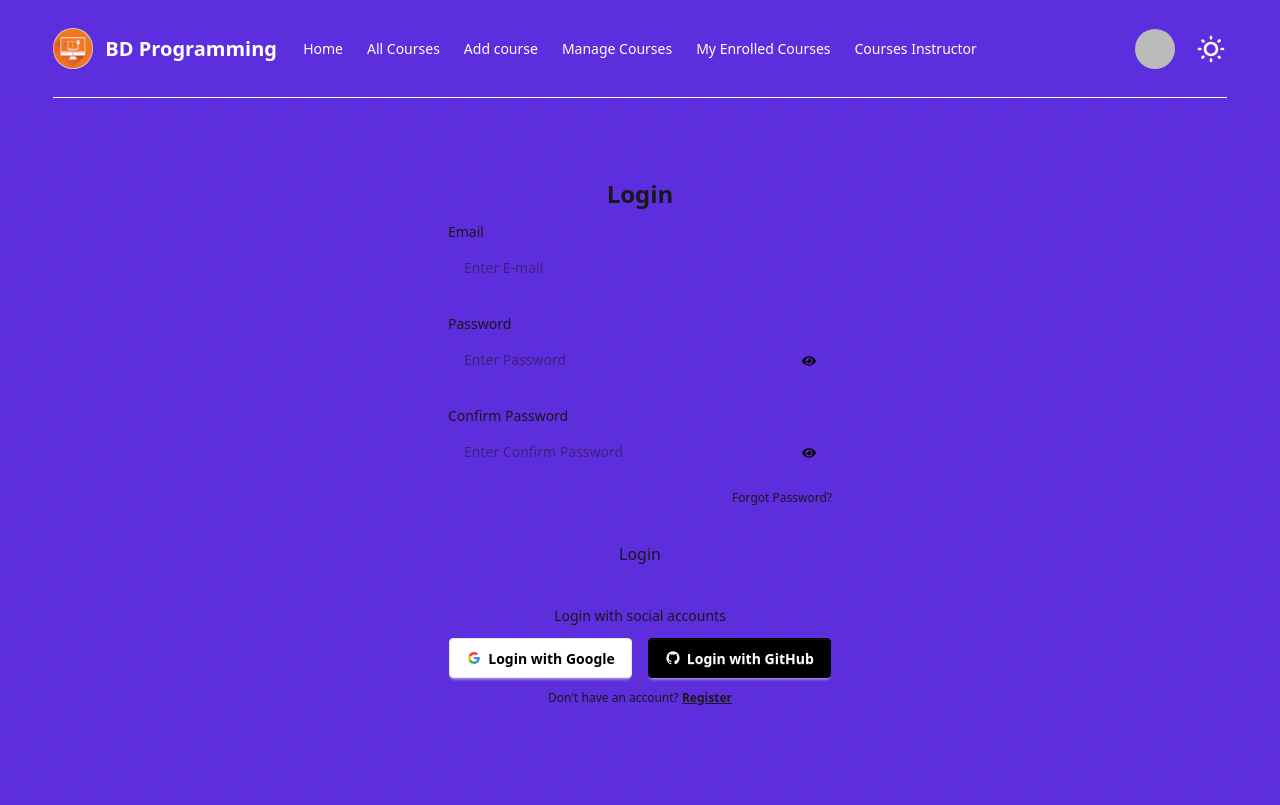
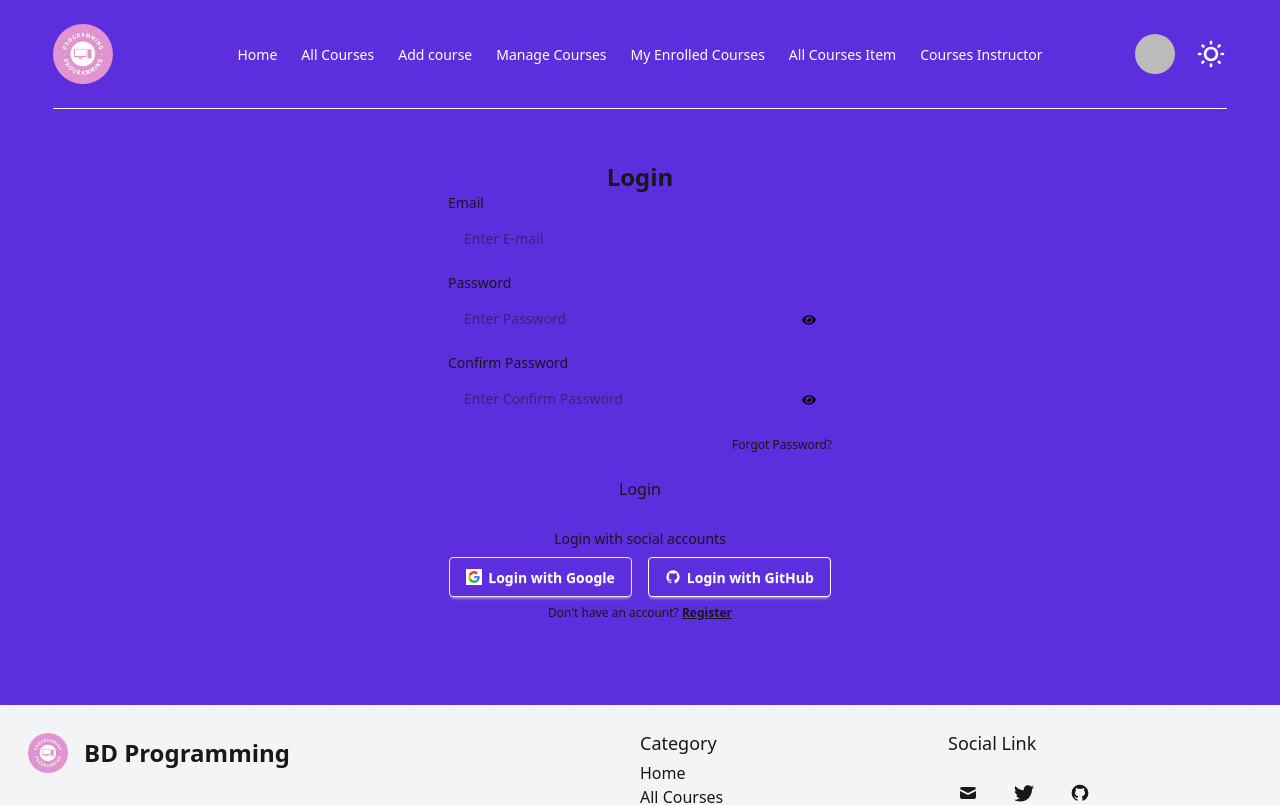
Before and after one commit to tushar-hossain/Course_Management_System, a React (Vite) app in the folder course-management-system-client/: page /login in a window 1280 px wide. Shown: the top 805 px of the page. Built offline with nearby package versions, Linux system fonts and the light colour scheme; no server answers; sample sign-in values are in the browser's storage.

Commit message:
all course item added to table formate

```diff
--- a/course-management-system-client/index.html
+++ b/course-management-system-client/index.html
@@ -2,7 +2,7 @@
 <html lang="en">
   <head>
     <meta charset="UTF-8" data-theme="light" />
-    <link rel="icon" type="image/svg+xml" href="/logo.png" />
+    <link rel="icon" type="image/svg+xml" href="/images.jpeg" />
     <meta name="viewport" content="width=device-width, initial-scale=1.0" />
     <title>Course Management System</title>
   </head>
--- /dev/null
+++ b/course-management-system-client/src/Pages/CoursesItem/CoursesItem.jsx
@@ -0,0 +1,88 @@
+import React from "react";
+import { FaEdit } from "react-icons/fa";
+import { Link, useLoaderData } from "react-router";
+import { FaArrowUpRightFromSquare } from "react-icons/fa6";
+
+const CoursesItem = () => {
+  const courseData = useLoaderData();
+
+  return (
+    <div className="py-12 w-11/12 mx-auto">
+      <h1 className="text-xl md:text-2xl lg:text-4xl font-semibold mb-10 text-white">
+        My Posted Course
+      </h1>
+
+      <div className="overflow-x-auto text-white">
+        <table className="table">
+          {/* head */}
+          <thead>
+            <tr className="text-base-300">
+              <th>#</th>
+              <th>Name</th>
+              <th>Course</th>
+              <th>Description</th>
+              <th>Course Fee</th>
+              <th>Start Date</th>
+              <th></th>
+            </tr>
+          </thead>
+          <tbody>
+            {/* row 1 */}
+            {courseData.map((course, index) => {
+              const {
+                _id,
+                name,
+                description,
+                instructor,
+                image,
+                title,
+                amount,
+                startDate,
+              } = course || {};
+              return (
+                <tr key={_id}>
+                  <td>{index + 1}</td>
+                  <td>
+                    <div className="flex items-center gap-3">
+                      <div className="avatar">
+                        <div className="mask mask-squircle h-12 w-12">
+                          <img
+                            src={image}
+                            alt="Avatar Tailwind CSS Component"
+                          />
+                        </div>
+                      </div>
+                      <div>
+                        <div className="font-bold">{name}</div>
+                      </div>
+                    </div>
+                  </td>
+                  <td>
+                    {title}
+                    <br />
+                    <span className="badge badge-ghost badge-sm">
+                      {instructor}
+                    </span>
+                  </td>
+                  <td>{description.slice(0, 20)}...</td>
+                  <td>{amount}</td>
+                  <td>{startDate}</td>
+                  <th className="flex items-center gap-3">
+                    <Link to={`/course-details/${_id}`}>
+                      <button className="p-3 bg-base-300 rounded-lg cursor-pointer hover:shadow-[0_20px_50px_rgba(8,_112,_184,_0.7)] text-[#5d2ede]">
+                        {" "}
+                        <FaArrowUpRightFromSquare size={20} />{" "}
+                      </button>
+                    </Link>
+                  </th>
+                </tr>
+              );
+            })}
+          </tbody>
+        </table>
+      </div>
+    </div>
+  );
+};
+
+export default CoursesItem;
--- a/course-management-system-client/src/Pages/Home/Home.jsx
+++ b/course-management-system-client/src/Pages/Home/Home.jsx
@@ -28,7 +28,7 @@ const Home = () => {
       </section>
 
       {/* Popular Course section */}
-      <section className="w-11/12 mx-auto  py-8">
+      <section className="w-11/12 mx-auto py-8">
         <PopularCourse />
       </section>
 
--- a/course-management-system-client/src/Pages/PopularCourse/PopularCourseCard.jsx
+++ b/course-management-system-client/src/Pages/PopularCourse/PopularCourseCard.jsx
@@ -20,7 +20,7 @@ const PopularCourseCard = ({ PopularCoursePromise }) => {
               whileTap={{ scale: 1 }}
               className={`${
                 isDark
-                  ? "bg-linear-to-r from-[#5c2ede] text-black"
+                  ? "bg-linear-to-r from-[#5c2ede] text-white"
                   : "bg-linear-to-r from-[#5c2ede] text-white"
               } p-5 rounded-lg space-y-3 hover:shadow-2xl shadow-[#5c2ede]`}
             >
--- a/course-management-system-client/src/Pages/Shared/Footer.jsx
+++ b/course-management-system-client/src/Pages/Shared/Footer.jsx
@@ -1,5 +1,5 @@
 import React, { use } from "react";
-import logo from "../../assets/images/logo.png";
+import logo from "../../assets/images/images.jpeg";
 import { Link, NavLink } from "react-router";
 import { AuthContext } from "../../Context/AuthContext/AuthContext";
 
--- a/course-management-system-client/src/Pages/Shared/Login.jsx
+++ b/course-management-system-client/src/Pages/Shared/Login.jsx
@@ -56,10 +56,10 @@ const Login = () => {
   };
 
   return (
-    <div className="py-12">
-      <div className="w-full mx-auto max-w-md p-8 space-y-3 rounded-xl dark:bg-gray-800 dark:text-white">
+    <div className="py-5">
+      <div className="w-full mx-auto max-w-md p-8 rounded-xl dark:bg-gray-800 dark:text-white">
         <h1 className="text-2xl font-bold text-center">Login</h1>
-        <form onSubmit={handelLoginUser} className="space-y-6">
+        <form onSubmit={handelLoginUser} className="space-y-3">
           <div className="space-y-1 text-sm">
             <label htmlFor="email" className="block dark:text-white">
               Email
@@ -120,7 +120,7 @@ const Login = () => {
               </Link>
             </div>
           </div>
-          <button className="block w-full p-3 text-center rounded-sm dark:text-white dark:bg-violet-600 cursor-pointer">
+          <button className="block w-full p-3 text-center rounded-sm dark:text-white bg-[#5d2ede] hover:shadow-[0_20px_50px_rgba(8,_112,_184,_0.7)] cursor-pointer">
             Login
           </button>
         </form>
@@ -131,11 +131,11 @@ const Login = () => {
           </p>
           <div className="flex-1 h-px sm:w-16 dark:bg-gray-300"></div>
         </div>
-        <div className="flex justify-center space-x-4">
+        <div className="flex justify-center space-x-4 mt-2">
           {/* Google */}
           <button
             onClick={loginGoogle}
-            className="btn bg-white text-black border-[#e5e5e5]"
+            className="btn bg-[#5d2ede] hover:shadow-[0_20px_50px_rgba(8,_112,_184,_0.7)] text-white border-[#e5e5e5]"
           >
             <svg
               aria-label="Google logo"
@@ -170,7 +170,7 @@ const Login = () => {
           {/* GitHub */}
           <button
             onClick={loginGithub}
-            className="btn bg-black text-white border-black"
+            className="btn bg-[#5d2ede] hover:shadow-[0_20px_50px_rgba(8,_112,_184,_0.7)] text-white border-white"
           >
             <svg
               aria-label="GitHub logo"
@@ -187,7 +187,7 @@ const Login = () => {
             Login with GitHub
           </button>
         </div>
-        <p className="text-xs text-center sm:px-6 dark:text-white">
+        <p className="text-xs text-center sm:px-6 dark:text-white mt-2">
           Don't have an account?{" "}
           <Link to="/registration" className=" underline font-bold">
             Register
--- a/course-management-system-client/src/Pages/Shared/Navbar.jsx
+++ b/course-management-system-client/src/Pages/Shared/Navbar.jsx
@@ -1,6 +1,6 @@
 import React, { use, useEffect } from "react";
 import { Link, NavLink } from "react-router";
-import logo from "../../../public/logo.png";
+import logo from "../../../public/images.jpeg";
 import { AuthContext } from "../../Context/AuthContext/AuthContext";
 import { toast } from "react-toastify";
 
@@ -52,6 +52,9 @@ const Navbar = () => {
             <NavLink to="/myEnrolledCourses">My Enrolled Courses</NavLink>
           </li>
           <li>
+            <NavLink to="/all-courses-item">All Courses Item</NavLink>
+          </li>
+          <li>
             <NavLink to="/instructor">Courses Instructor</NavLink>
           </li>
         </>
@@ -96,10 +99,14 @@ const Navbar = () => {
           </div>
           <Link to="/">
             <div className="flex  items-center gap-3">
-              <img className="w-10 rounded-full" src={logo} alt="brand logo" />
-              <h1 className="text-xl font-bold hidden md:block">
+              <img
+                className="w-15 rounded-full text-white"
+                src={logo}
+                alt="brand logo"
+              />
+              {/* <h1 className="text-xl font-bold hidden md:block">
                 BD Programming
-              </h1>
+              </h1> */}
             </div>
           </Link>
         </div>
--- a/course-management-system-client/src/Pages/Shared/Registration.jsx
+++ b/course-management-system-client/src/Pages/Shared/Registration.jsx
@@ -73,7 +73,10 @@ const Registration = () => {
     <div className="py-12">
       <div className="lg:w-2/3 mx-auto p-8 space-y-3 rounded-xl dark:bg-gray-800 dark:text-white">
         <h1 className="text-2xl font-bold text-center">Registration Now!</h1>
-        <form onSubmit={handelRegistration} className="space-y-6">
+        <form
+          onSubmit={handelRegistration}
+          className="space-y-3 grid grid-cols-1 md:grid-cols-2 gap-3"
+        >
           {/* name */}
           <div className="space-y-1 text-sm">
             <label htmlFor="name" className="block dark:text-white">
@@ -157,10 +160,11 @@ const Registration = () => {
               </p>
             </div>
           </div>
-          <button className="block w-full p-3 text-center rounded-sm dark:text-white dark:bg-violet-600 cursor-pointer">
+        </form>
+        {/* button */}
+        <button className="block w-full p-3 text-center rounded-sm dark:text-white bg-[#5d2ede] hover:shadow-[0_20px_50px_rgba(8,_112,_184,_0.7)] cursor-pointer">
           Register
         </button>
-        </form>
         <div className="flex items-center pt-4 space-x-1">
           <div className="flex-1 h-px sm:w-16 dark:bg-gray-300"></div>
           <p className="px-3 text-sm dark:text-white">
@@ -172,7 +176,7 @@ const Registration = () => {
           {/* Google */}
           <button
             onClick={registerGoogle}
-            className="btn bg-white text-black border-[#e5e5e5]"
+            className="btn bg-[#5d2ede] hover:shadow-[0_20px_50px_rgba(8,_112,_184,_0.7)] text-white border-[#e5e5e5]"
           >
             <svg
               aria-label="Google logo"
--- /dev/null
+++ b/course-management-system-client/src/components/Button/Button.jsx
@@ -0,0 +1,22 @@
+import React from "react";
+
+const Button = (name) => {
+  return (
+    <button
+      className="group relative cursor-pointer overflow-hidden whitespace-nowrap px-6 py-4 text-white [background:var(--bg)] [border-radius:var(--radius)]  transition-all duration-300 hover:scale-105 hover:shadow-[0_0_40px_8px_rgba(62,61,117,0.7)] flex justify-center"
+      style="--spread: 90deg; --shimmer-color: #ffffff; --radius: 100px; --speed: 1.5s; --cut: 0.1em; --bg: radial-gradient(ellipse 80% 50% at 50% 120%,rgba(62, 61, 117),rgba(18, 18, 38));"
+    >
+      <div className="absolute inset-0 overflow-hidden">
+        <div className="absolute inset-[-100%] rotate-gradient">
+          <div className="absolute inset-0 [background:conic-gradient(from_calc(270deg-(var(--spread)*0.5)),transparent_0,hsl(0_0%_100%/1)_var(--spread),transparent_var(--spread))]"></div>
+        </div>
+      </div>
+      <div className="absolute [background:var(--bg)] [border-radius:var(--radius)] [inset:var(--cut)]"></div>
+      <span className="z-10 w-48 whitespace-pre bg-gradient-to-b from-black from-30% to-gray-300/80 bg-clip-text text-center text-sm font-semibold leading-none tracking-tight text-white">
+        {name}
+      </span>
+    </button>
+  );
+};
+
+export default Button;
--- a/course-management-system-client/src/router/Router.jsx
+++ b/course-management-system-client/src/router/Router.jsx
@@ -14,6 +14,7 @@ import Error from "../Pages/Error/Error";
 import PrivateRoute from "../Pages/Routes/PrivateRoute/PrivateRoute";
 import Instructor from "../Pages/Instructor/Instructor";
 import AllCourses from "../Pages/AllCourses/AllCourses";
+import CoursesItem from "../Pages/CoursesItem/CoursesItem";
 
 export const router = createBrowserRouter([
   {
@@ -94,9 +95,19 @@ export const router = createBrowserRouter([
       },
       {
         path: "all-courses",
+        element: <AllCourses />,
+        loader: () =>
+          fetch(
+            "https://course-management-system-server-ashen.vercel.app/all-courses"
+          ),
+        hydrateFallbackElement: <Loading />,
+        handle: { title: "All Courses" },
+      },
+      {
+        path: "all-courses-item",
         element: (
           <PrivateRoute>
-            <AllCourses />
+            <CoursesItem />
           </PrivateRoute>
         ),
         loader: () =>
```
Also changed, not shown: course-management-system-client/public/images.jpeg (added), course-management-system-client/src/assets/images/images.jpeg (added). Lines whose indentation alone changed are shown as unchanged.
